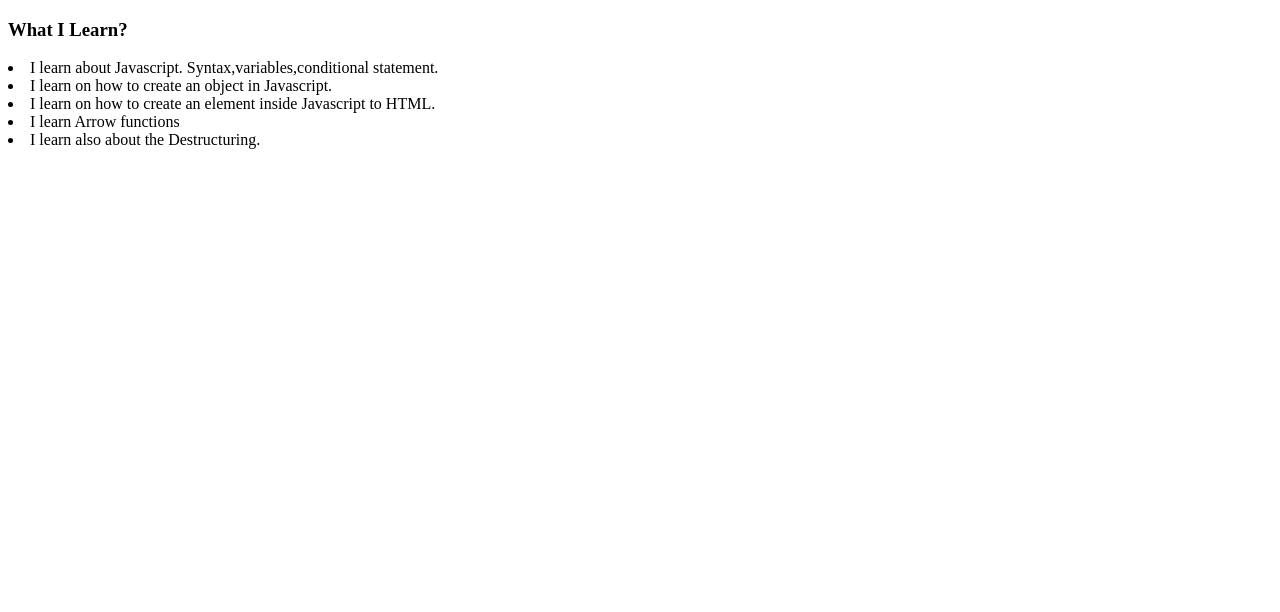
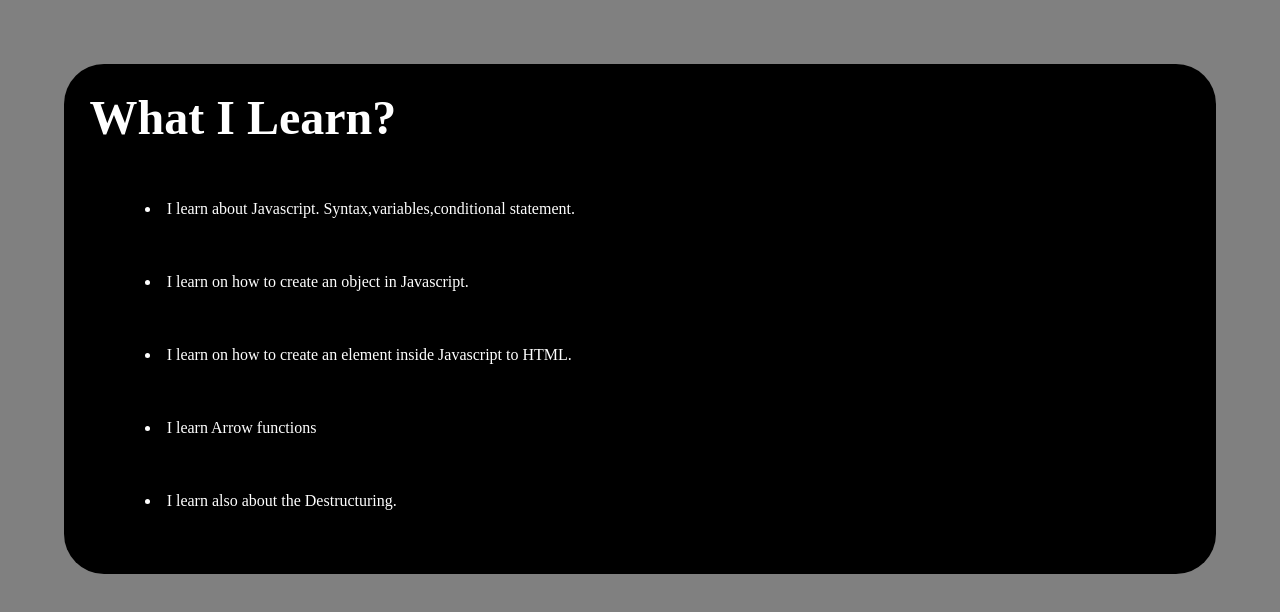
Before and after one commit to khomarkd19/runs, a plain HTML site: page new3/index.html in a window 1280 px wide. Drawn offline with Linux system fonts and the light colour scheme; the site is published under a folder, as on GitHub Pages, so addresses that start at the root find nothing.

Commit message:
pleasework

```diff
--- a/new3/index.html
+++ b/new3/index.html
@@ -4,7 +4,7 @@
     <meta charset="UTF-8">
     <meta name="viewport" content="width=device-width, initial-scale=1.0">
     <title>Document</title>
-    <link rel="stylesheet" href="/css/index1.css">
+    <link rel="stylesheet" href="index1.css">
 </head>
 <body>
     <div class="box">
```
Also changed, not shown: new3/index1.css (renamed from css/index1.css).
